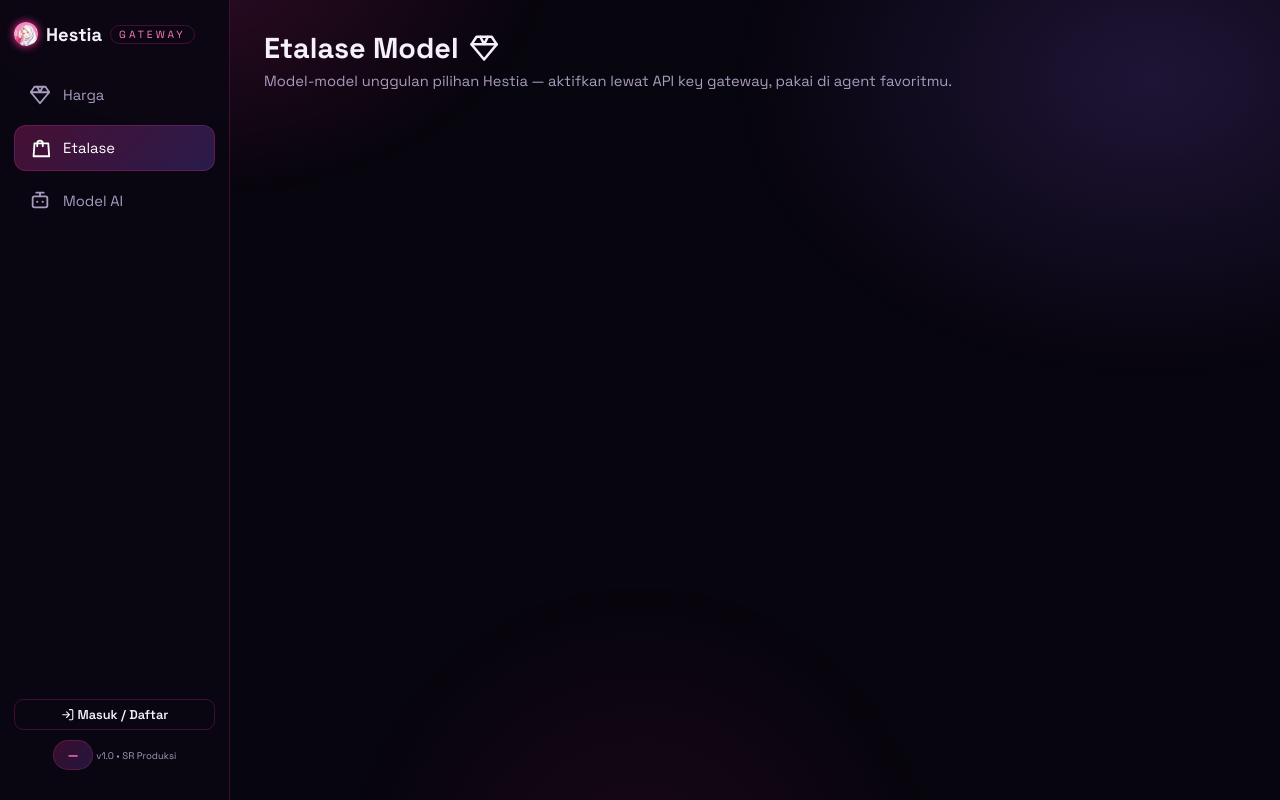
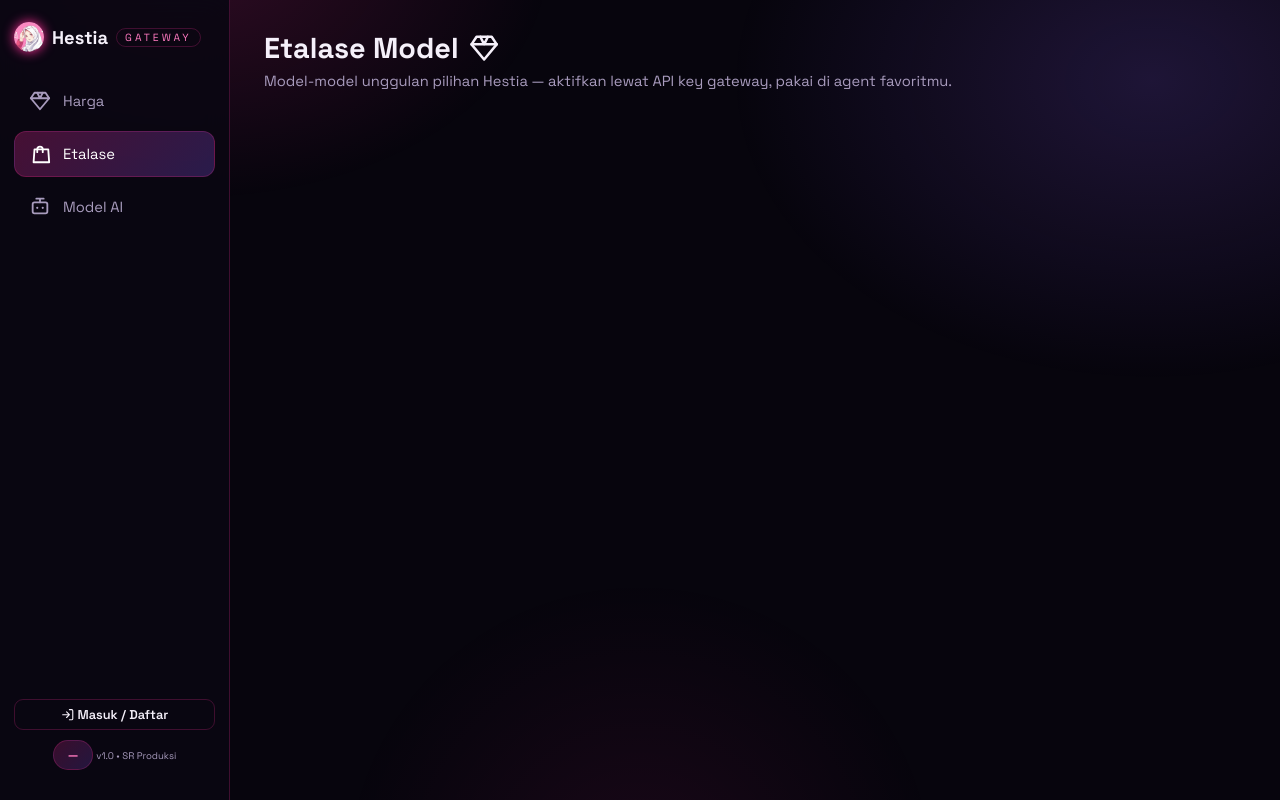
Before and after one commit to hestia-sr/hestia-gateway, a website: page public/index.html in a window 1280 px wide. Drawn offline with Linux system fonts and the light colour scheme; no server answers.

Commit message:
Perbaiki teks model panjang agar tidak keluar dari kartu + kembalikan ukuran logo

```diff
--- a/public/styles.css
+++ b/public/styles.css
@@ -39,8 +39,8 @@ h1,h2,h3{margin:0}
 .logo-dot{width:14px;height:14px;border-radius:50%;
   background:radial-gradient(circle at 35% 35%, #ffd1e8, var(--pink) 60%, var(--purple-deep));
   box-shadow:0 0 14px var(--pink)}
-.logo-img{width:24px;height:24px;border-radius:50%;object-fit:cover;object-position:top;
-  box-shadow:0 0 8px var(--pink);flex:none}
+.logo-img{width:30px;height:30px;border-radius:50%;object-fit:cover;object-position:top;
+  box-shadow:0 0 12px var(--pink);flex:none}
 .main{position:relative;z-index:1;padding:18px 16px 40px;max-width:1100px;margin:0 auto}
 .page-title{font-size:1.5rem;display:flex;align-items:center;gap:10px}
 .page-sub{color:var(--muted);margin:6px 0 18px;font-size:.92rem}
@@ -151,7 +151,7 @@ select option{background:#14101f}
 .link-card{display:block;text-decoration:none;color:var(--txt);background:var(--card);
   border:1px solid var(--card-br);border-radius:14px;padding:16px;transition:.18s}
 .link-card:hover{border-color:var(--pink);box-shadow:0 0 18px rgba(255,46,154,.3);transform:translateY(-2px)}
-.link-card b{display:block;margin-bottom:4px}
+.link-card b{display:block;margin-bottom:4px;overflow-wrap:anywhere;word-break:break-word}
 .link-card small{color:var(--muted);font-size:.78rem}
 .link-card .go{color:var(--pink-soft);font-size:.8rem;margin-top:8px;display:block}
 
```
